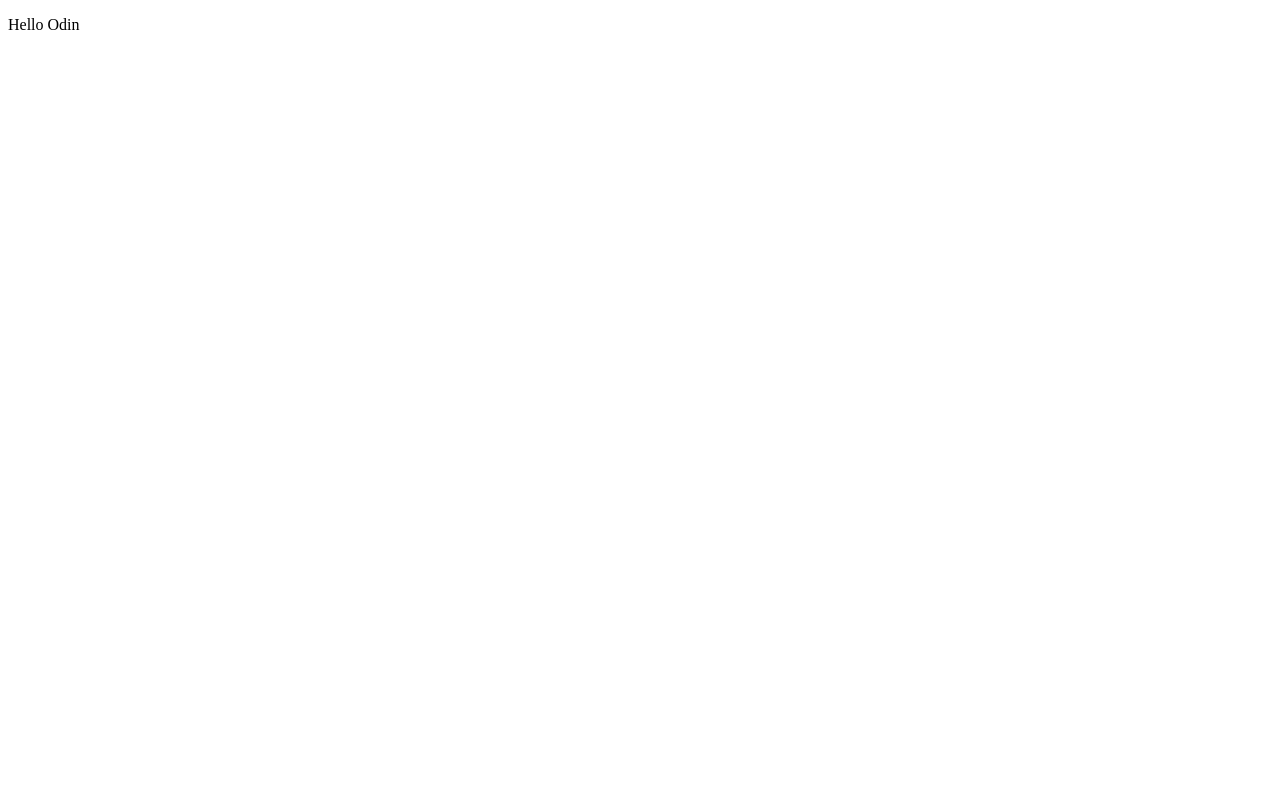
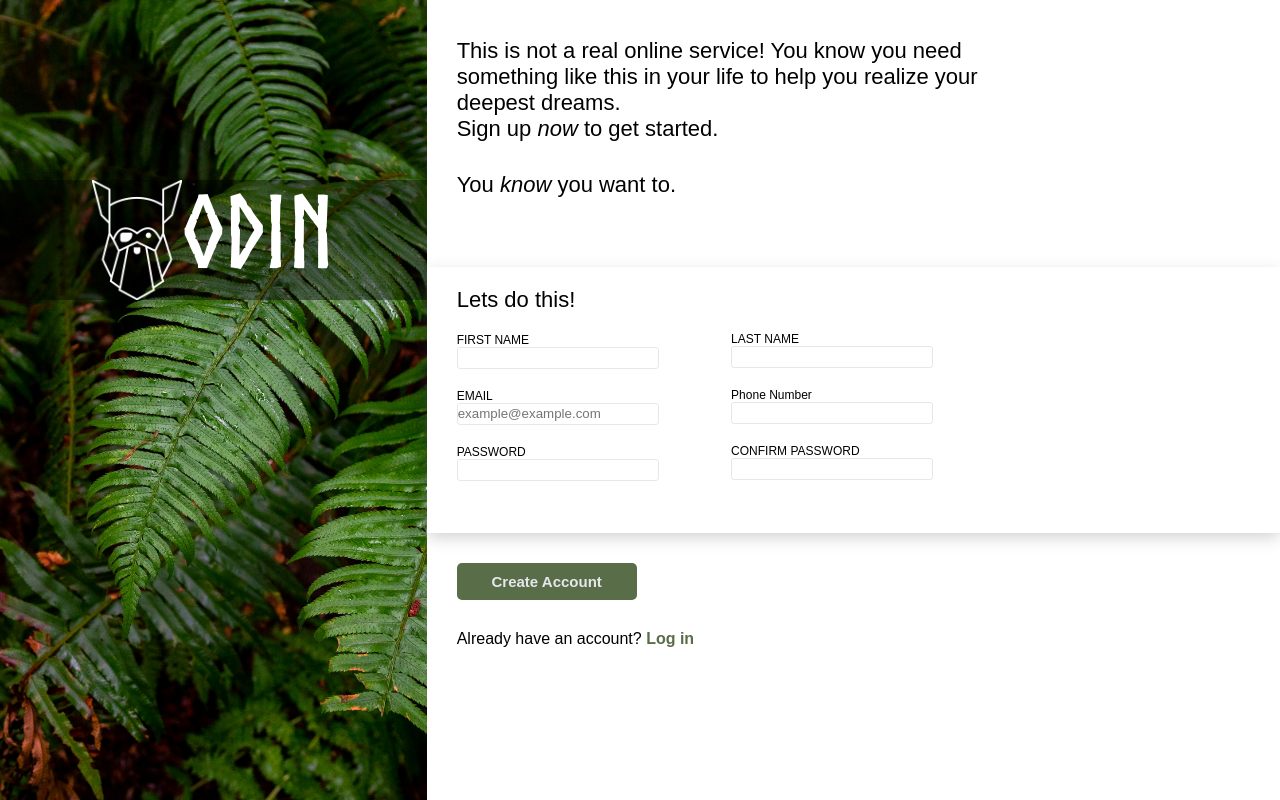
Before and after one commit to jehuzepedasilva2/sign-up-form, a plain HTML site: page index.html in a window 1280 px wide. Drawn offline with Linux system fonts and the light colour scheme.

Commit message:
left and right sides done

```diff
--- a/index.css
+++ b/index.css
@@ -5,3 +5,132 @@
   font-weight: normal;
   font-style: normal;
 }
+
+* {
+  margin: 0;
+  padding: 0;
+  font-family: Arial, Helvetica, sans-serif;
+}
+
+body {
+  display: flex;
+  width: 100vw;
+  height: 100vh;
+}
+
+
+.left-side {
+  flex: 1;
+  padding-top: 180px;
+  background-image: url(img/halie-west-25xggax4bSA-unsplash.jpg);
+  background-repeat: no-repeat;
+  background-size: cover;
+}
+
+.logo-container {
+  display: flex;
+  justify-content: center;
+  color: white;
+  font-size: 100px;
+  font-family: "norsebold";
+  background-color: rgba(0, 0, 0, 0.4);
+}
+
+.right-side {
+  flex: 2;
+  display: flex;
+  flex-direction: column;
+}
+
+.top > p {
+  margin-bottom: 30px;
+}
+
+.top {
+  flex: 1;
+  display: flex;
+  font-size: 22px;
+  font-weight: 501;
+  padding-left: 30px;
+  padding-right: 300px;
+  flex-direction: column;
+  justify-content: center;
+}
+
+fieldset {
+  border: none;
+}
+
+label {
+  display: block;
+  font-size: 12px;
+}
+
+form > p {
+  padding: 0px;
+  padding-top: 20px;
+  padding-bottom: 20px;
+  font-size: 22px;
+  font-weight: 501;
+}
+
+input {
+  height: 20px;
+  width: 200px;
+  border-radius: 3px;
+  border: 1px solid #E5E7EB;
+}
+
+.middle {
+  flex: 1;
+  display: flex;
+  padding-left: 30px;
+  box-shadow: 0px 5px 15px -1px rgb(100 100 100 /.3);
+}
+
+.left-form {
+  flex: 1;
+}
+
+.right-form {
+  flex: 2;
+  padding-top: 65px;
+}
+
+.form-container {
+  margin-bottom: 20px;
+}
+
+.bottom {
+  flex: 1;
+  padding-left: 30px;
+}
+
+button, button + p {
+  margin-top: 30px;
+}
+
+button {
+  background-color: #596D48;
+  color: #E5E7EB;
+  font-size: 15px;
+  font-weight: bold;
+  padding: 10px;
+  width: 180px;
+  border: none;
+  border-radius: 5px;
+}
+
+a {
+  color: #596D48;
+  font-weight: bold;
+}
+
+input:focus {
+  border-color: rgb(54, 54, 255);
+  box-shadow: 0px 5px 15px 2px rgba(6, 42, 240, 0.3);
+}
+
+#pwd:invalid, #con-pwd:invalid {
+  border-color: red;
+}
--- a/index.html
+++ b/index.html
@@ -7,6 +7,77 @@
   <title>Document</title>
 </head>
 <body>
-  <p>Hello Odin</p>
+  <div class="left-side">
+    <div class="logo-container">
+      <img src="./img/odin-lined.png" alt="odin logo" width="90px" height="120px">
+      Odin
+    </div>
+  </div>
+  <div class="right-side">
+    <div class="top">
+      <p>
+        This is not a real online service! You know you need something like this
+        in your life to help you realize your deepest dreams.
+        <br>
+        Sign up <em>now</em> to get started.
+      </p>
+      <p>
+        You <em>know</em> you want to.
+      </p>
+    </div>
+    <div class="middle">
+      <section class="left-form">
+        <form>
+          <p>Lets do this!</p>
+          <fieldset>
+
+            <p class="form-container">
+              <label for="first-name">FIRST NAME</label>
+              <input type="text" name="user_name" id="first-name">
+            </p>
+
+            <p class="form-container">
+              <label for="email">EMAIL</label>
+              <input type="email" name="user_email" id="email" placeholder="example@example.com">
+            </p>
+
+            <p class="form-container">
+              <label for="pwd">PASSWORD</label>
+              <input type="password" name="user_pwd" id="pwd">
+            </p>
+
+          </fieldset>
+        </form>
+      </section>
+      <section class="right-form">
+        <form>
+          <fieldset>
+
+            <p class="form-container">
+              <label for="last-name">LAST NAME</label>
+              <input type="text" name="user_last" id="last-name">
+            </p>
+
+            <p class="form-container">
+              <label for="phone-num">Phone Number</label>
+              <input type="tel" name="user_tel" id="phone-num" minlength="10" maxlength="11">
+            </p>
+
+            <p class="form-container">
+              <label for="con-pwd">CONFIRM PASSWORD</label>
+              <input type="password" name="user_con_pwd" id="con-pwd">
+            </p>
+
+          </fieldset>
+        </form>
+      </section>
+    </div>
+    <div class="bottom">
+      <button type="submit">Create Account</button>
+      <p>
+        Already have an account? <a>Log in</a>
+      </p>
+    </div>
+  </div>
 </body>
-</html>
+</html0
```
